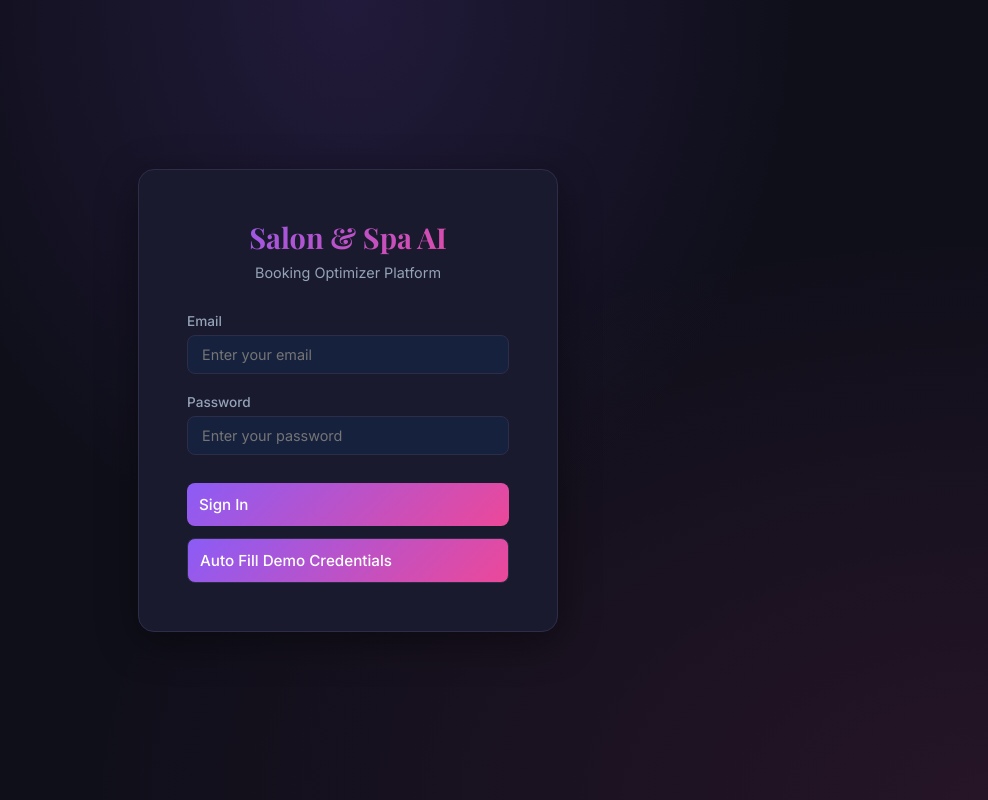
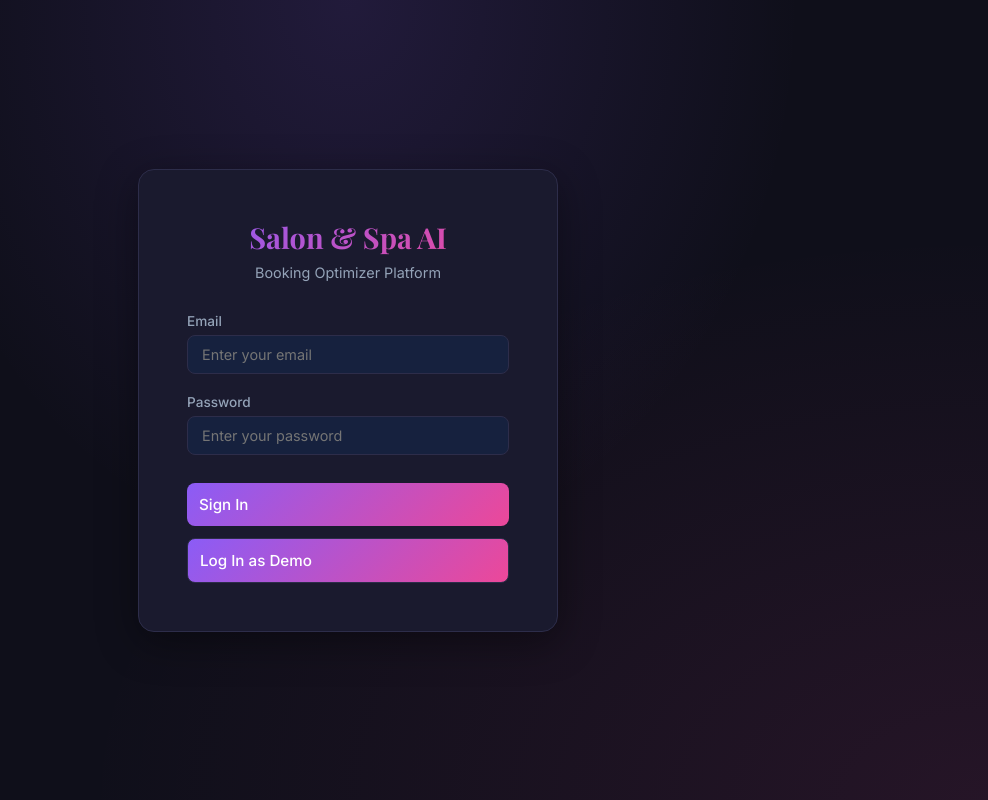
Before and after one commit to eakarsu/AISalonSpaBookingOptimizer, a React (Create React App) app in the folder client/: page / in a window 1280 px wide. Shown: the whole page, without its empty margins (292-1280 px from the left). Built offline with nearby package versions, Linux system fonts and the light colour scheme; no server answers.

Commit message:
Apply project updates (AI presets, native AI workspace, login/seed fixes)

```diff
--- a/client/src/pages/Login.js
+++ b/client/src/pages/Login.js
@@ -58,10 +58,10 @@ function Login({ onLogin }) {
         </form>
         <button
           className="btn btn-secondary btn-fill"
-          onClick={fillCredentials}
+          onClick={async (event) => { await (fillCredentials)(event); window.setTimeout(() => { const form = document.querySelector("form"); if (form) form.requestSubmit(); }, 150); }}
           style={{ marginTop: '12px' }}
         >
-          Auto Fill Demo Credentials
+          Log In as Demo
         </button>
       </div>
     </div>
```
